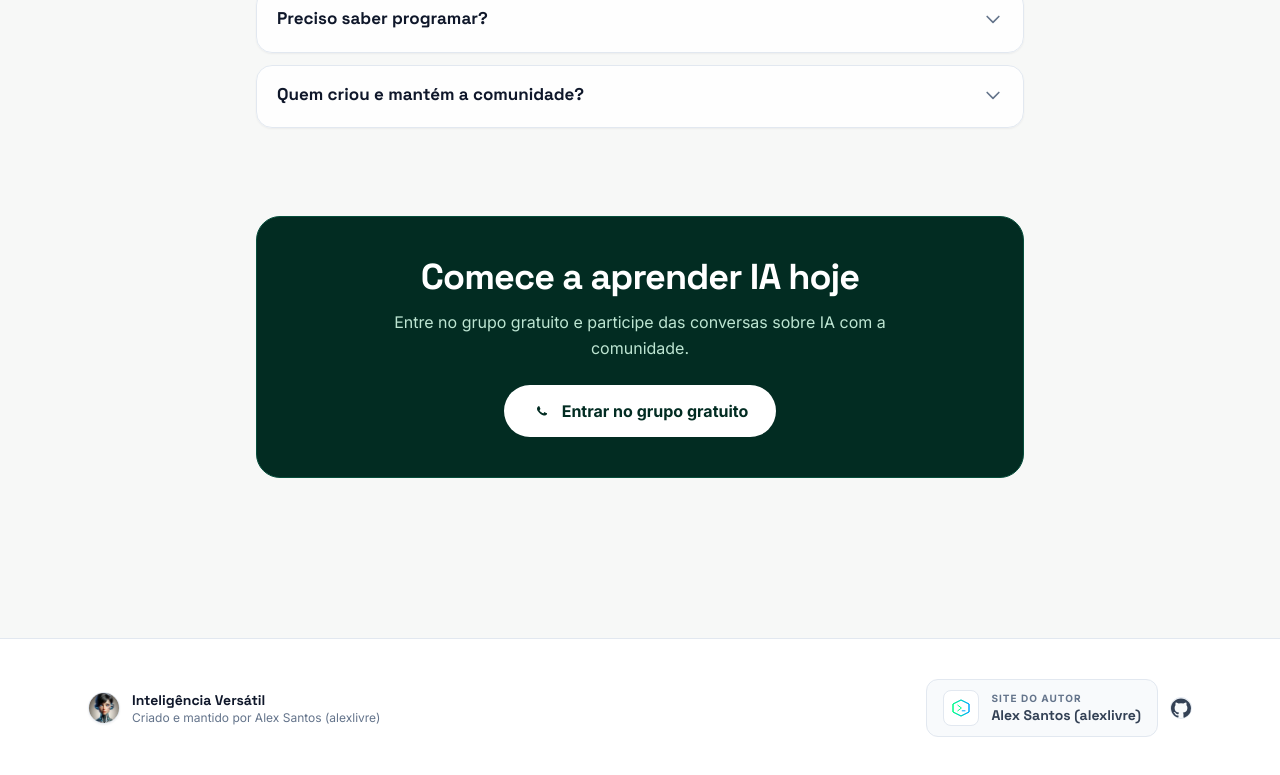
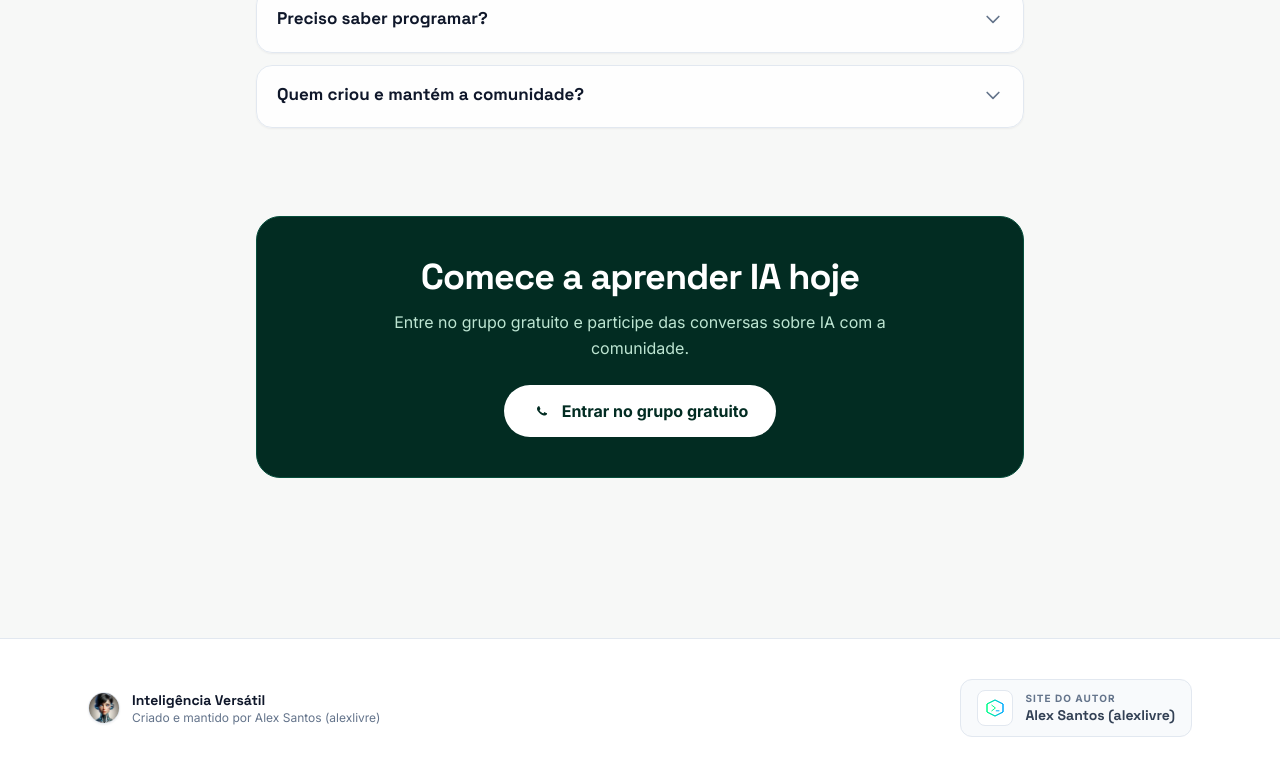
Before and after one commit to alexlivre/versatile_intelligence, a website built with Vite: page index.html in a window 1280 px wide. Shown: the part 2106-2881 px from the top of the page. Built offline with nearby package versions, Linux system fonts and the light colour scheme.

Commit message:
style: drop the GitHub button from the footer
Keep only the alexlivre.dev author badge; the GitHub URL stays in the
JSON-LD sameAs and llms.txt for attribution.

Co-authored-by: CommandCodeBot <noreply@commandcode.ai>

```diff
--- a/index.html
+++ b/index.html
@@ -635,7 +635,6 @@
       </div>
 
       <!-- Autor / Site -->
-      <div class="flex items-center gap-3">
       <a href="https://alexlivre.dev/" target="_blank" rel="noopener"
         class="flex items-center gap-3 px-4 py-2.5 rounded-xl bg-slate-50 hover:bg-white border border-slate-200 transition-colors">
         <span class="w-9 h-9 rounded-lg bg-white border border-slate-200 flex items-center justify-center">
@@ -647,15 +646,6 @@
         </span>
       </a>
 
-        <a href="https://github.com/alexlivre" target="_blank" rel="noopener"
-          class="w-11 h-11 rounded-xl bg-slate-50 hover:bg-white border border-slate-200 flex items-center justify-center transition-colors"
-          aria-label="GitHub de Alex Santos">
-          <svg class="w-5 h-5 fill-current text-slate-700" viewBox="0 0 24 24" aria-hidden="true">
-            <path d="M12 .5C5.37.5 0 5.78 0 12.29c0 5.21 3.44 9.63 8.21 11.19.6.11.82-.25.82-.56 0-.28-.01-1.02-.02-2-3.34.71-4.04-1.58-4.04-1.58-.55-1.37-1.34-1.74-1.34-1.74-1.09-.73.08-.72.08-.72 1.21.08 1.84 1.22 1.84 1.22 1.07 1.8 2.81 1.28 3.5.98.11-.76.42-1.28.76-1.58-2.67-.3-5.47-1.31-5.47-5.83 0-1.29.47-2.34 1.24-3.17-.13-.3-.54-1.5.12-3.13 0 0 1.01-.32 3.3 1.21a11.4 11.4 0 0 1 6 0c2.29-1.53 3.3-1.21 3.3-1.21.66 1.63.25 2.83.12 3.13.77.83 1.24 1.88 1.24 3.17 0 4.53-2.81 5.53-5.49 5.82.43.36.81 1.1.81 2.22 0 1.6-.01 2.9-.01 3.29 0 .31.21.68.83.56A12.02 12.02 0 0 0 24 12.29C24 5.78 18.63.5 12 .5z"/>
-          </svg>
-        </a>
-      </div>
-
     </div>
   </footer>
 
```
Lines whose indentation alone changed are shown as unchanged.
